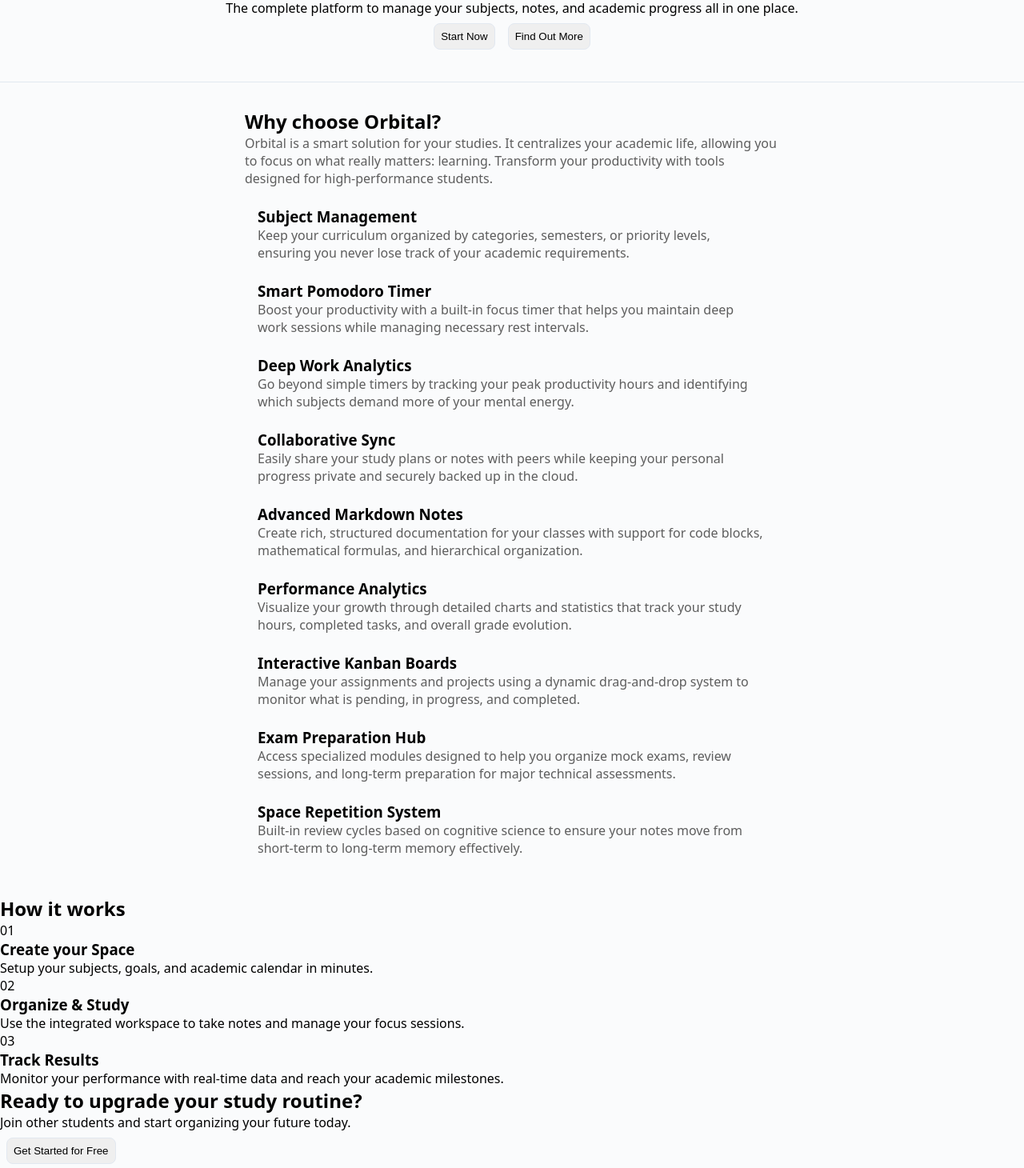
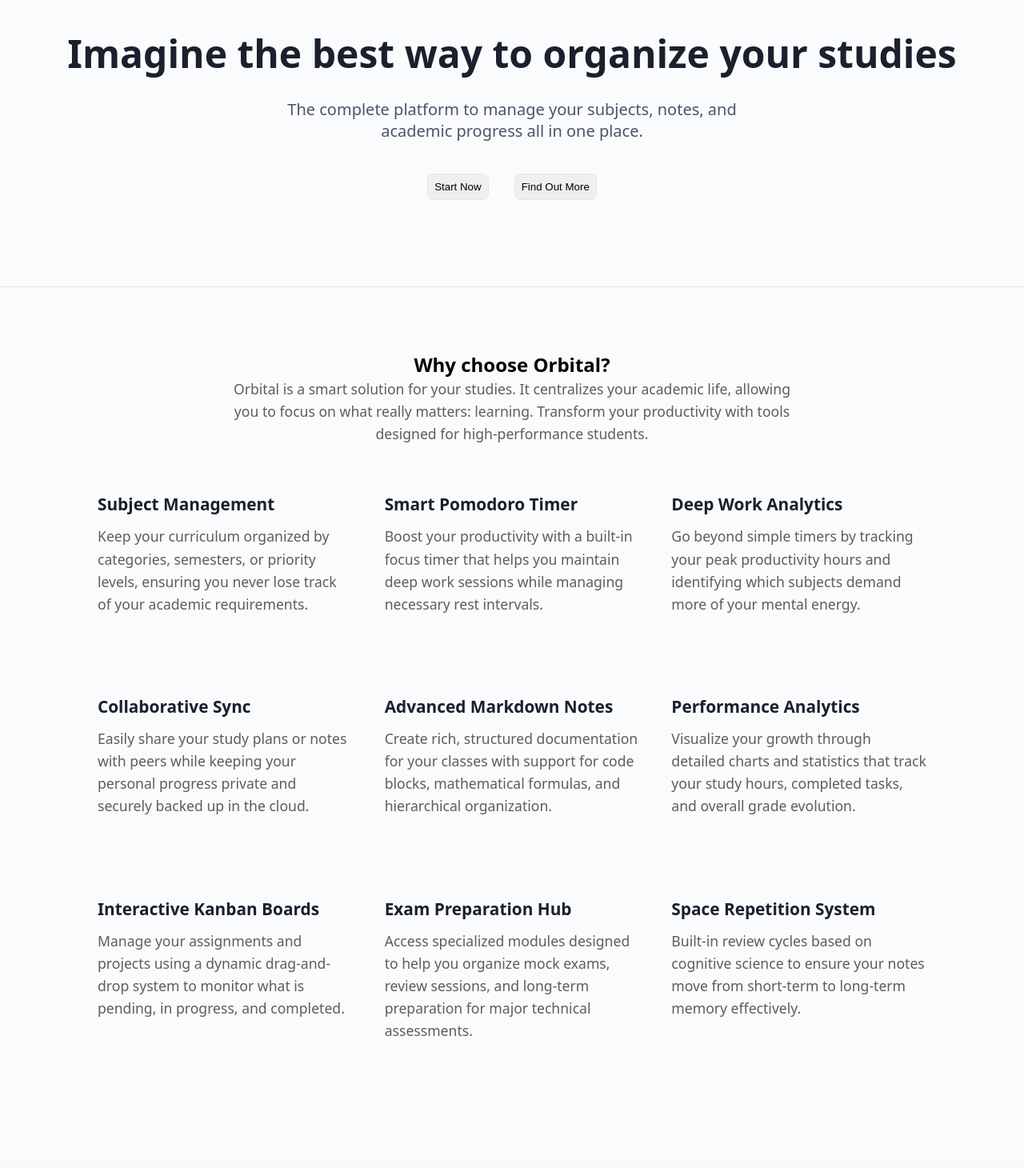
Before and after one commit to 0xGaziin/orbital, a React (Vite) app: page / in a window 1280 px wide. Shown: the part 130-1590 px from the top of the page at 80% size. Built offline with nearby package versions, Linux system fonts and the light colour scheme.

Commit message:
style: finishing styles to Home.jsx page

```diff
--- a/src/pages/Home/Home.module.css
+++ b/src/pages/Home/Home.module.css
@@ -1,23 +1,109 @@
 .heroSection {
   text-align: center;
-  padding: 2rem;
+  padding: 100px 2rem;
   border-bottom: 1px solid #e2e8f0;
 }
 
-.featuresSection {
-  padding: 16px;
-  margin: 16px auto;
-  max-width: 700px;
+.heroTitle {
+  font-size: 3rem;
+  margin-bottom: 1.5rem;
+  color: #1a202c;
 }
 
-.featuresSection .featuresDescription {
-  color: rgb(93, 93, 93);
+.heroSubtitle {
+  font-size: 1.25rem;
+  color: #4a5568;
+  max-width: 600px;
+  margin: 0 auto 2rem;
 }
 
-.featuresSection .featuresGrid {
-  margin: 16px;
+.actions {
+  display: flex;
+  gap: 1rem;
+  justify-content: center;
 }
 
-.featuresSection .featuresGrid h3 {
-  margin-top: 24px;
+/* Features Section */
+.featuresSection {
+  padding: 80px 2rem;
+  margin: 0 auto;
+  max-width: 1100px;
+  text-align: center;
 }
+
+.featuresDescription {
+  color: rgb(93, 93, 93);
+  max-width: 700px;
+  margin: 0 auto 60px;
+  font-size: 1.1rem;
+  line-height: 1.6;
+}
+
+.featuresGrid {
+  display: grid;
+  grid-template-columns: repeat(auto-fit, minmax(300px, 1fr));
+  gap: 40px;
+  text-align: left;
+}
+
+.featureCard h3 {
+  margin-bottom: 12px;
+  font-size: 1.3rem;
+  color: #1a202c;
+}
+
+/* How It Works Section */
+.howItWorks {
+  padding: 80px 2rem;
+  background-color: #f8fafc;
+  text-align: center;
+}
+
+.howItWorks h2 {
+  margin-bottom: 60px;
+  font-size: 2.25rem;
+}
+
+.stepsGrid {
+  display: grid;
+  grid-template-columns: repeat(auto-fit, minmax(250px, 1fr));
+  gap: 40px;
+  max-width: 1100px;
+  margin: 0 auto;
+}
+
+.step span {
+  font-size: 3rem;
+  font-weight: bold;
+  color: #e2e8f0;
+  display: block;
+  margin-bottom: 1rem;
+}
+
+.step h3 {
+  margin-bottom: 1rem;
+  color: #2d3748;
+}
+
+.step p {
+  color: #718096;
+  line-height: 1.6;
+}
+
+/* CTA Section */
+.ctaSection {
+  padding: 100px 2rem;
+  text-align: center;
+  background: #ffffff;
+}
+
+.ctaSection h2 {
+  font-size: 2.5rem;
+  margin-bottom: 1.5rem;
+}
+
+.ctaSection p {
+  font-size: 1.2rem;
+  color: #4a5568;
+  margin-bottom: 2.5rem;
+}
```
